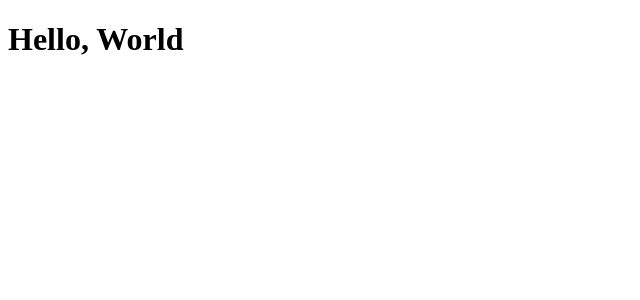
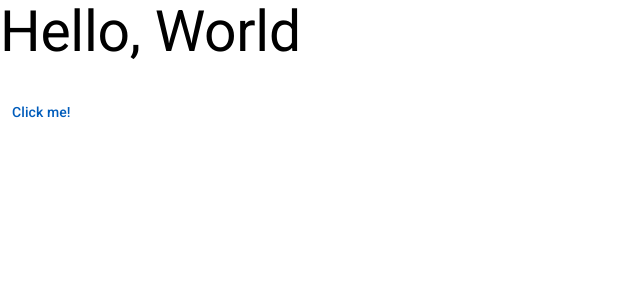
Before and after one commit to steciuk/periodic-table, an Angular app: page / in a window 1280 px wide. Shown: the top 300 px of the page, without its empty margins (0-640 px from the left). Built offline with nearby package versions, Linux system fonts and the light colour scheme.

Commit message:
add material

```diff
--- a/angular.json
+++ b/angular.json
@@ -39,7 +39,10 @@
                 "input": "public"
               }
             ],
-            "styles": ["src/styles.scss"],
+            "styles": [
+              "@angular/material/prebuilt-themes/azure-blue.css",
+              "src/styles.scss"
+            ],
             "scripts": []
           },
           "configurations": {
--- a/package.json
+++ b/package.json
@@ -11,10 +11,12 @@
   "private": true,
   "dependencies": {
     "@angular/animations": "^18.2.0",
+    "@angular/cdk": "^18.2.3",
     "@angular/common": "^18.2.0",
     "@angular/compiler": "^18.2.0",
     "@angular/core": "^18.2.0",
     "@angular/forms": "^18.2.0",
+    "@angular/material": "^18.2.3",
     "@angular/platform-browser": "^18.2.0",
     "@angular/platform-browser-dynamic": "^18.2.0",
     "@angular/router": "^18.2.0",
--- a/src/app/app.component.ts
+++ b/src/app/app.component.ts
@@ -1,9 +1,12 @@
 import { Component } from '@angular/core';
+import { MatButtonModule } from '@angular/material/button';
 
 @Component({
   selector: 'app-root',
   standalone: true,
-  template: ` <h1>{{ title }}</h1> `,
+  imports: [MatButtonModule],
+  template: ` <h1>{{ title }}</h1>
+    <button mat-button>Click me!</button>`,
 })
 export class AppComponent {
   title = 'Hello, World';
--- a/src/app/app.config.ts
+++ b/src/app/app.config.ts
@@ -2,7 +2,8 @@
 import { provideRouter } from '@angular/router';
 
 import { routes } from './app.routes';
+import { provideAnimationsAsync } from '@angular/platform-browser/animations/async';
 
 export const appConfig: ApplicationConfig = {
-  providers: [provideZoneChangeDetection({ eventCoalescing: true }), provideRouter(routes)]
+  providers: [provideZoneChangeDetection({ eventCoalescing: true }), provideRouter(routes), provideAnimationsAsync()]
 };
--- a/src/index.html
+++ b/src/index.html
@@ -6,8 +6,10 @@
   <base href="/">
   <meta name="viewport" content="width=device-width, initial-scale=1">
   <link rel="icon" type="image/x-icon" href="favicon.ico">
+  <link href="https://fonts.googleapis.com/css2?family=Roboto:wght@300;400;500&display=swap" rel="stylesheet">
+  <link href="https://fonts.googleapis.com/icon?family=Material+Icons" rel="stylesheet">
 </head>
-<body>
+<body class="mat-typography">
   <app-root></app-root>
 </body>
 </html>
--- a/src/styles.scss
+++ b/src/styles.scss
@@ -1 +1,8 @@
-/* You can add global styles to this file, and also import other style files */
+html,
+body {
+  height: 100%;
+}
+body {
+  margin: 0;
+  font-family: Roboto, "Helvetica Neue", sans-serif;
+}
```
Also changed, not shown: 1 other file (tests, documents, lock files or other folders).
